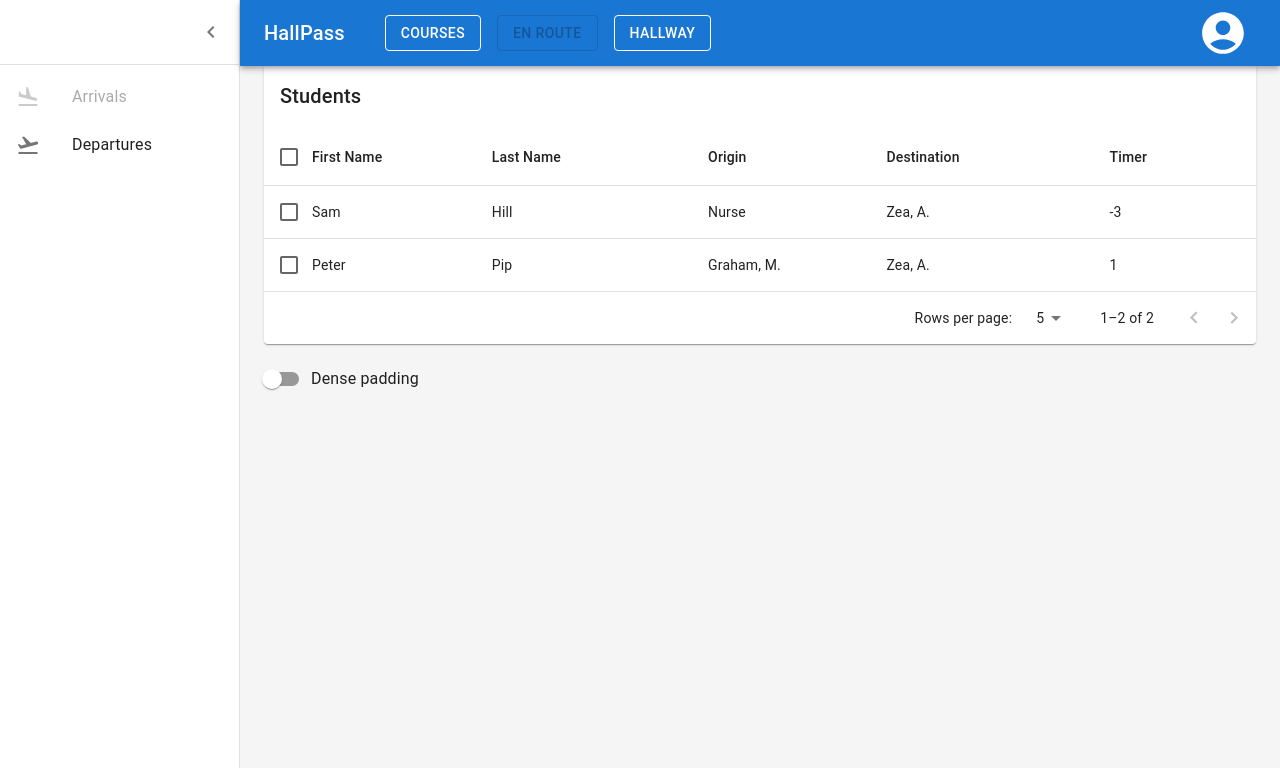
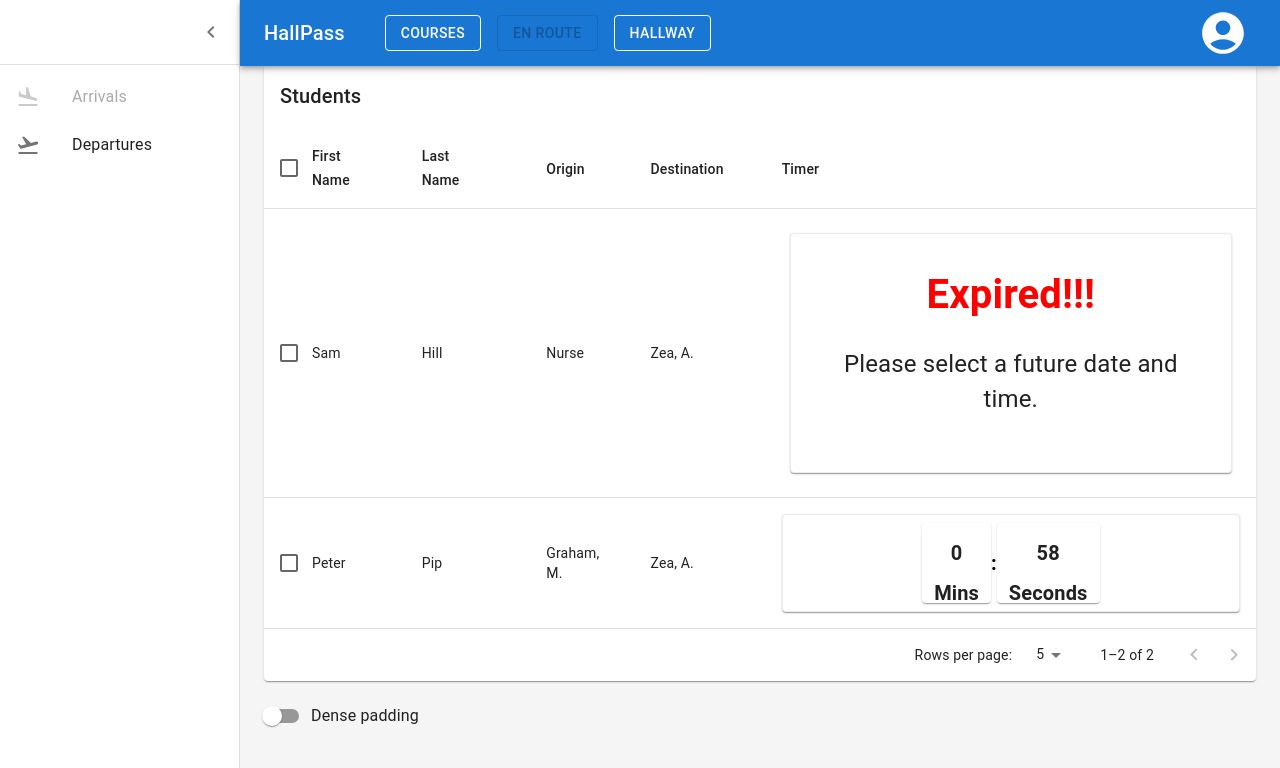
Before and after one commit to Azeajr/hallpass-ui, a React (Create React App) app: page / in a window 1280 px wide. Both pictures are taken after a click on the button "EN ROUTE". Shown: the top 768 px of the page. Built offline with nearby package versions, Linux system fonts and the light colour scheme.

Commit message:
added styles to CountdownTimer

```diff
--- a/src/components/CountdownTimer/CountdownTimer.tsx
+++ b/src/components/CountdownTimer/CountdownTimer.tsx
@@ -4,26 +4,50 @@
 
 function ExpiredNotice() {
   return (
-    <Card>
-      <span>Expired!!!</span>
-      <p>Please select a future date and time.</p>
+    <Card
+      sx={{
+        textAlign: 'center',
+        padding: '2rem',
+        border: '1px solid #ebebeb',
+        borderRadius: '0.25rem',
+        margin: '0.5rem',
+      }}
+    >
+      <span
+        style={{
+          fontSize: '2.5rem',
+          fontWeight: 'bold',
+          color: 'red',
+        }}
+      >
+        Expired!!!
+      </span>
+      <p style={{ fontSize: '1.5rem' }}>
+        Please select a future date and time.
+      </p>
     </Card>
   );
 }
 
-function ShowCounter(props: {
-  days: number;
-  hours: number;
-  minutes: number;
-  seconds: number;
-}) {
-  const { days, hours, minutes, seconds } = props;
+function ShowCounter(props: { minutes: number; seconds: number }) {
+  const { minutes, seconds } = props;
   return (
-    <Paper>
-      <DateTimeDisplay value={days} type="Days" isDanger={days <= 3} />
-      <p>:</p>
-      <DateTimeDisplay value={hours} type="Hours" isDanger={false} />
-      <p>:</p>
+    <Paper
+      sx={{
+        display: 'flex',
+        flexDirection: 'row',
+        justifyContent: 'center',
+        alignItems: 'center',
+        fontWeight: '700',
+        fontSize: '1.25rem',
+        lineHeight: '1.75rem',
+        padding: '0.5rem',
+        border: '1px solid #ebebeb',
+        borderRadius: '0.25rem',
+        textDecoration: 'none',
+        color: '#000',
+      }}
+    >
       <DateTimeDisplay value={minutes} type="Mins" isDanger={false} />
       <p>:</p>
       <DateTimeDisplay value={seconds} type="Seconds" isDanger={false} />
@@ -31,21 +55,14 @@
   );
 }
 
-function CountdownTimer(props: { targetDate: string }) {
+function CountdownTimer(props: { targetDate: number }) {
   const { targetDate } = props;
   const [days, hours, minutes, seconds] = useCountdown(targetDate);
 
   if (days + hours + minutes + seconds <= 0) {
     return <ExpiredNotice />;
   }
-  return (
-    <ShowCounter
-      days={days}
-      hours={hours}
-      minutes={minutes}
-      seconds={seconds}
-    />
-  );
+  return <ShowCounter minutes={minutes} seconds={seconds} />;
 }
 
 export default CountdownTimer;
--- a/src/components/CountdownTimer/DateTimeDisplay.tsx
+++ b/src/components/CountdownTimer/DateTimeDisplay.tsx
@@ -6,8 +6,36 @@
   isDanger: boolean;
 }) {
   const { value, type, isDanger } = props;
+  if (isDanger) {
+    return (
+      <Card
+        sx={{
+          color: '#ff0000',
+        }}
+      >
+        <p style={{ margin: 0 }}>{value}</p>
+        <span
+          style={{
+            textTransform: 'uppercase',
+            fontSize: '0.75rem',
+            lineHeight: '1rem',
+          }}
+        >
+          {type}
+        </span>
+      </Card>
+    );
+  }
   return (
-    <Card>
+    <Card
+      sx={{
+        lineHeight: '1.25rem',
+        padding: '0 0.75rem 0 0.75rem',
+        alignItems: 'center',
+        display: 'flex',
+        flexDirection: 'column',
+      }}
+    >
       <p>{value}</p>
       <span>{type}</span>
     </Card>
--- a/src/components/EnRouteTable/EnRouteTable.tsx
+++ b/src/components/EnRouteTable/EnRouteTable.tsx
@@ -20,6 +20,7 @@
 import EditIcon from '@mui/icons-material/Edit';
 import { visuallyHidden } from '@mui/utils';
 import { useState } from 'react';
+import CountdownTimer from '../CountdownTimer/CountdownTimer';
 
 export interface DataInterface {
   id: string;
@@ -389,7 +390,9 @@
                       <TableCell align="left">{row.lastName}</TableCell>
                       <TableCell align="left">{row.origin}</TableCell>
                       <TableCell align="left">{row.destination}</TableCell>
-                      <TableCell align="left">{row.timer}</TableCell>
+                      <TableCell align="left">
+                        <CountdownTimer targetDate={row.timer} />
+                      </TableCell>
                     </TableRow>
                   );
                 })}
--- a/src/hooks/useCountdown.tsx
+++ b/src/hooks/useCountdown.tsx
@@ -1,6 +1,6 @@
 import { useEffect, useState } from 'react';
 
-const useCountdown = (targetDate: string) => {
+const useCountdown = (targetDate: number) => {
   const countDownDate = new Date(targetDate).getTime();
 
   const [countDown, setCountDown] = useState(
@@ -26,6 +26,7 @@
   );
   const minutes = Math.floor((countDown % (1000 * 60 * 60)) / (1000 * 60));
   const seconds = Math.floor((countDown % (1000 * 60)) / 1000);
+  // console.log(countDown, days, hours, minutes, seconds);
 
   return [days, hours, minutes, seconds];
 };
--- a/src/pages/EnRoute.tsx
+++ b/src/pages/EnRoute.tsx
@@ -26,13 +26,17 @@
         const elapsedTime =
           (currentTime.getTime() - startTime.getTime()) / 60000;
 
+        const timerInMS =
+          new Date().getTime() + (timer - elapsedTime) * 60 * 1000;
+        // console.log(timerInMS);
+
         return {
           id,
           firstName,
           lastName,
           origin,
           destination,
-          timer: timer - elapsedTime,
+          timer: timerInMS,
         };
       })}
     />
```
